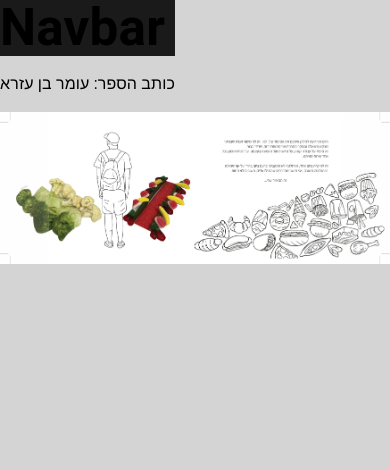
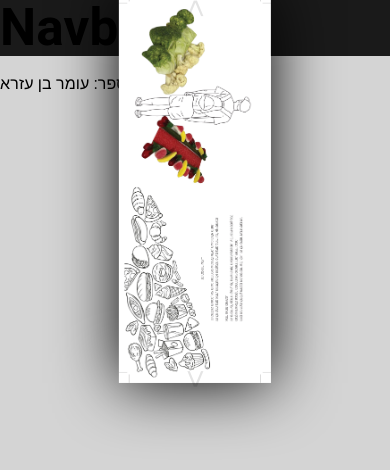
Before and after one commit to ZvEdward/HaStorySheli, a React (Vite) app in the folder Client/: page / in a window 390 px wide. Shown: the top 470 px of the page. Built offline with nearby package versions, Linux system fonts and the light colour scheme.

Commit message:
View Book in Progress

```diff
--- a/Client/package.json
+++ b/Client/package.json
@@ -15,6 +15,7 @@
     "axios": "^1.6.7",
     "react": "^18.2.0",
     "react-dom": "^18.2.0",
+    "react-modal": "^3.16.1",
     "react-router-dom": "^6.22.1",
     "react-toastify": "^10.0.4"
   },
--- a/Client/src/index.css
+++ b/Client/src/index.css
@@ -14,15 +14,15 @@
   -webkit-font-smoothing: antialiased;
   -moz-osx-font-smoothing: grayscale;
 }
-
+/*
 a {
   font-weight: 500;
   color: #646cff;
   text-decoration: inherit;
-}
-a:hover {
+} */
+/* a:hover {
   color: #535bf2;
-}
+} */
 
 body {
   margin: 0;
@@ -40,24 +40,6 @@ h1 {
   background-color: #1a1a1a;
 }
 
-button {
-  border-radius: 8px;
-  border: 1px solid transparent;
-  padding: 0.6em 1.2em;
-  font-size: 1em;
-  font-weight: 500;
-  font-family: inherit;
-  background-color: #1a1a1a;
-  cursor: pointer;
-  transition: border-color 0.25s;
-}
-button:hover {
-  border-color: #646cff;
-}
-button:focus,
-button:focus-visible {
-  outline: 4px auto -webkit-focus-ring-color;
-}
 
 @media (prefers-color-scheme: light) {
   :root {
--- a/Client/src/pages/ViewBook.jsx
+++ b/Client/src/pages/ViewBook.jsx
@@ -38,11 +38,12 @@ const author= "עומר בן עזרא"
     <>
     <div id="BookText">
     <p>כותב הספר: {author}</p>
+
     </div>
     <div className="PagesContainer">
-            <button className="pagesBTN" id= "PreviousPage" onClick={handlePrevius}>{"<"}</button>
-            <img id="Page" src={imgSrc} alt="" style={{ width: '100%', height: 'auto' }}/>
-            <button className="pagesBTN" id= "nextPage"onClick={handleNext}>{">"}</button>
+            <button className="pagesBTN" id= "PreviousPage" onClick={handlePrevius}>{<p className="BTNtext">{"<"}</p>}</button>
+            <img id="Page" src={imgSrc} alt="" />
+            <button className="pagesBTN" id= "nextPage"onClick={handleNext}>{<p className="BTNtext">{">"}</p>}</button>
     </div>
     </>
   );
--- a/Client/src/pages/ViewBook/ViewBook.css
+++ b/Client/src/pages/ViewBook/ViewBook.css
@@ -1,25 +1,60 @@
-#BookText{
+
+ #BookText {
     display: flex;
 }
+
 .PagesContainer {
     display: flex;
-    position: absolute;
+    position: relative; /* Change to relative */
     z-index: 2;
+    box-shadow: 0 0 4rem rgba(0, 0, 0, 4);
+}
 
-}
 .pagesBTN {
-    opacity: 10%;
+    opacity: 0.1; /* Adjust as needed */
     position: absolute;
     height: 100%;
     z-index: 3;
+    width: 5%;
+    border: none; /* Remove the border */
+    background-color: transparent; /* Set background color to transparent */
+    cursor: pointer; /* Add pointer cursor on hover */
+}
 
+.BTNtext {
+    opacity: 100%;
+    color: black;
+    transition: opacity 0.3s ease;
+    font-size: xx-large;
 }
+
 .pagesBTN:hover {
-    opacity: 100%;
+    opacity: 40%; /* Adjust opacity on hover */
 }
+
+.pagesBTN:hover .BTNtext {
+    opacity: 300; /* Keep text fully opaque on hover */
+}
+
 #PreviousPage {
     left: 0;
 }
+
 #nextPage {
     right: 0;
 }
+#Page{
+    width: 100%;
+    height: auto;
+}
+
+@media screen and (max-width: 800px){
+    .PagesContainer{
+        transform: rotate(90deg);
+    }
+    #Page{
+        top: 2000px;
+
+    }
+
+}
```
Also changed, not shown: 1 other file (tests, documents, lock files or other folders).
